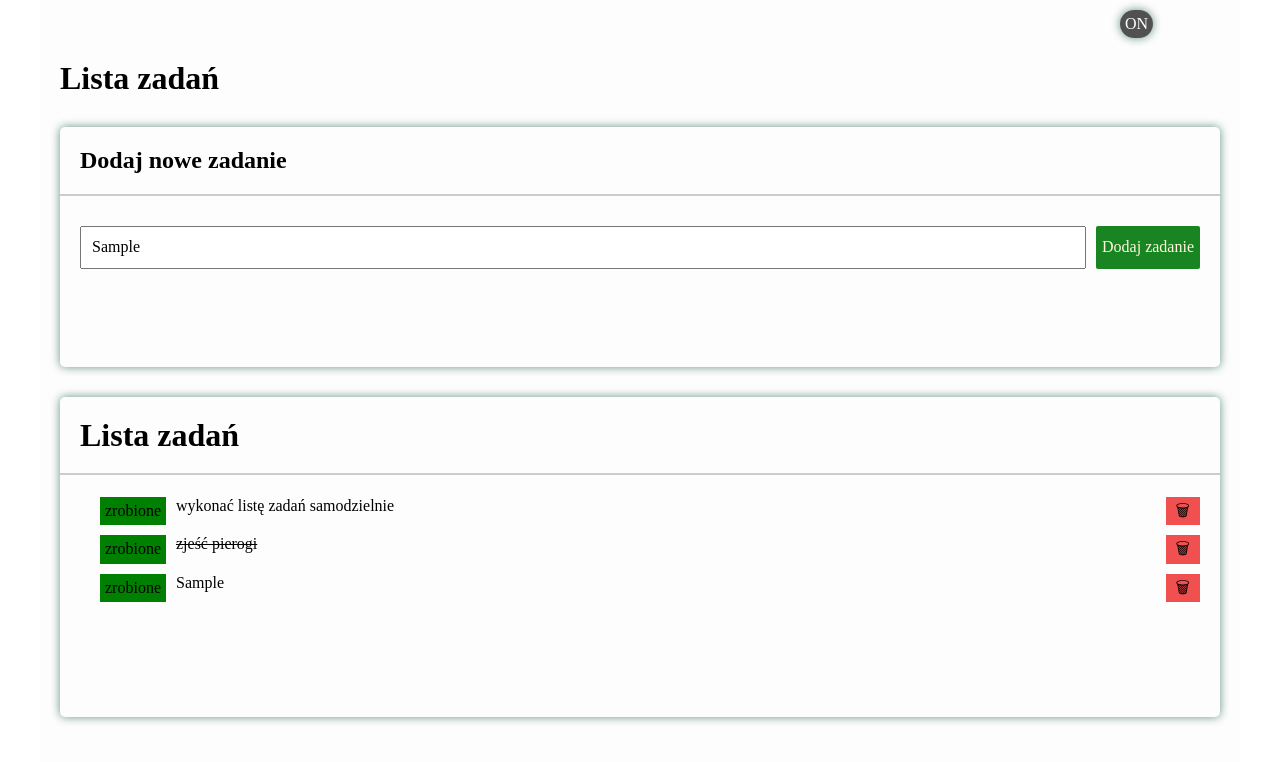
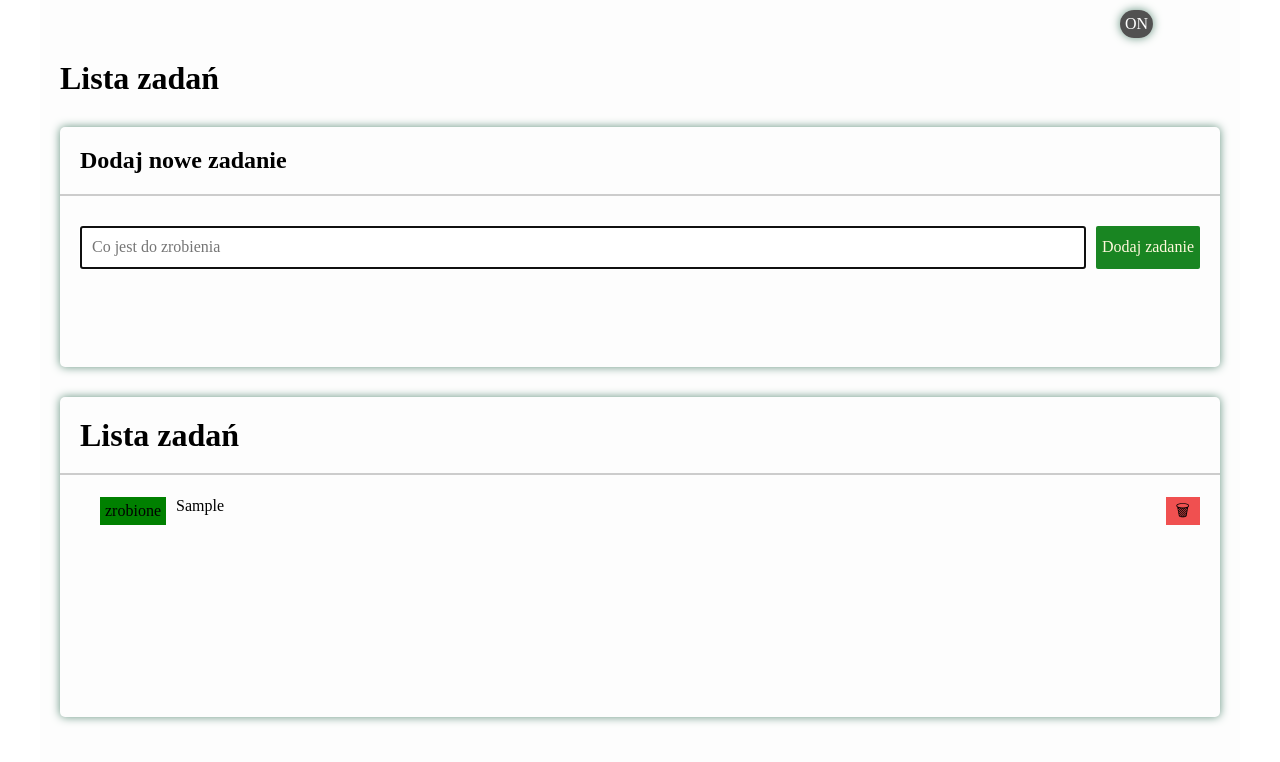
Before and after one commit to KOLANOADRIAN/To-do-list, a plain HTML site: page index.html in a window 1280 px wide. Both pictures are taken after typing "Sample" into the empty fields and a click on the button "Dodaj zadanie". Drawn offline with nearby package versions, Linux system fonts and the light colour scheme.

Commit message:
add focus() and reset()

```diff
--- a/script.js
+++ b/script.js
@@ -14,27 +14,31 @@
     const button__dark = document.querySelector(".button--dark")
     button__dark.addEventListener("click", mode);
 
-
+    const form__input = document.querySelector(".form__input");
     // lista z objektami
     const ListWithObjects = [
-        {
-            volume: "wykonać listę zadań samodzielnie",
-            done: false,
-        },
-        {
-            volume: "zjeść pierogi",
-            done: true,
-        },
+        // {
+        //     volume: "wykonać listę zadań samodzielnie",
+        //     done: false,
+        // },
+        // {
+        //     volume: "zjeść pierogi",
+        //     done: true,
+        // },
     ];
     // tu łapiemy input
+
     const onFormSubmit = (event) => {
         event.preventDefault();
         const newTaskVolume = document.querySelector(".js-newTask").value.trim();
         console.log(newTaskVolume);
         if (newTaskVolume === "") {
             return;
+        } else {
+            resetForm();
         }
         addNewTask(newTaskVolume);
+        form__input.focus();
     }
     // pusch dodawanie do listy
     const addNewTask = (newTaskVolume) => {
@@ -47,6 +51,10 @@
     const toogleDoneTask = (index) => {
         ListWithObjects[index].done = !ListWithObjects[index].done;
         render();
+    }
+    const jsForm = document.querySelector(".js-form");
+    const resetForm = () => {
+        jsForm.reset();
     }
     // renderowanie
     const render = () => {
@@ -91,7 +99,7 @@
 
     const init = () => {
         render();
-        // tu wczeńniej była finkcja onFormSubmit po submit
+        // tu wczeńniej była funkcja onFormSubmit po submit
         const form = document.querySelector(".js-form");
         form.addEventListener("submit", onFormSubmit);
 
```
Also changed, not shown: index.html (+0 -1 lines).
